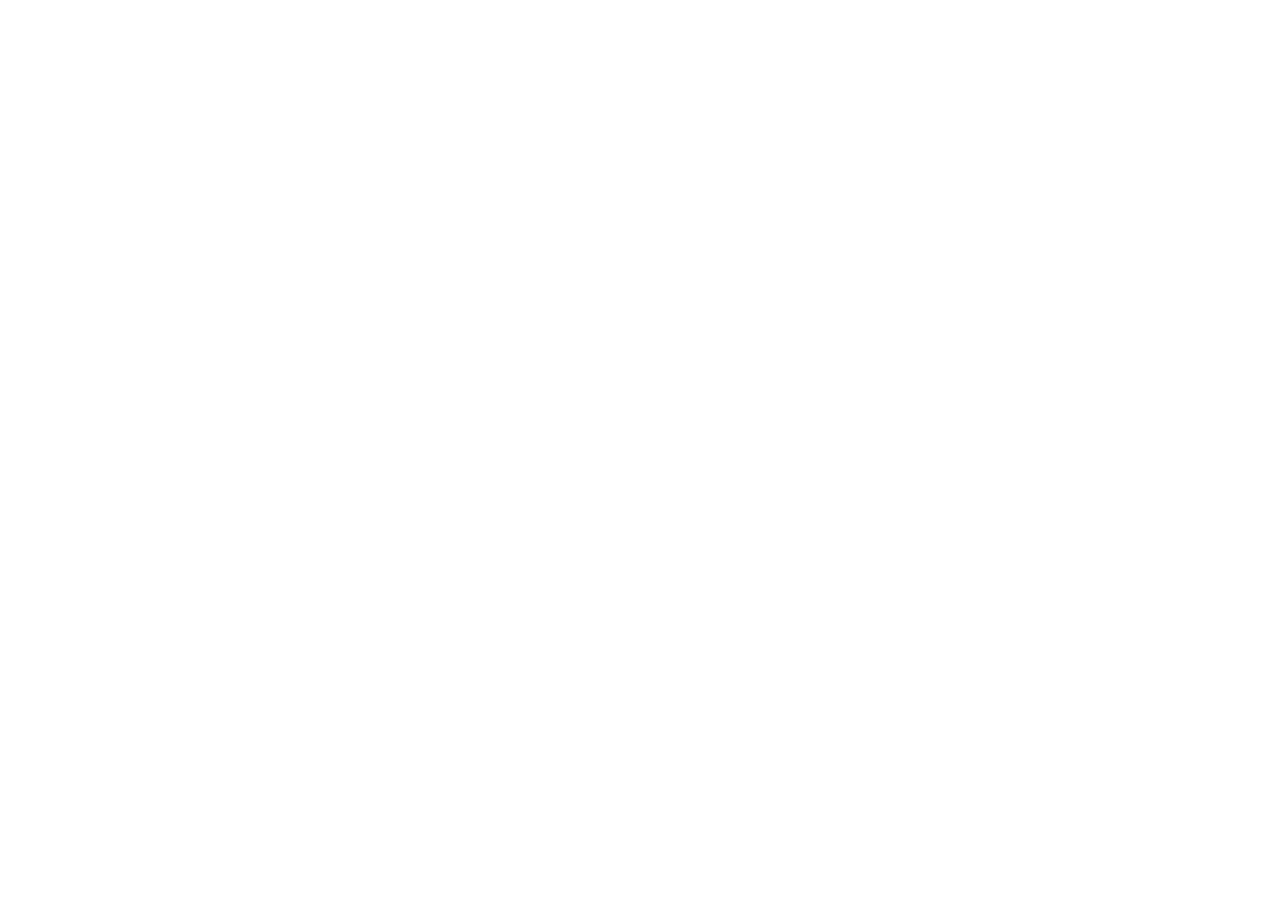
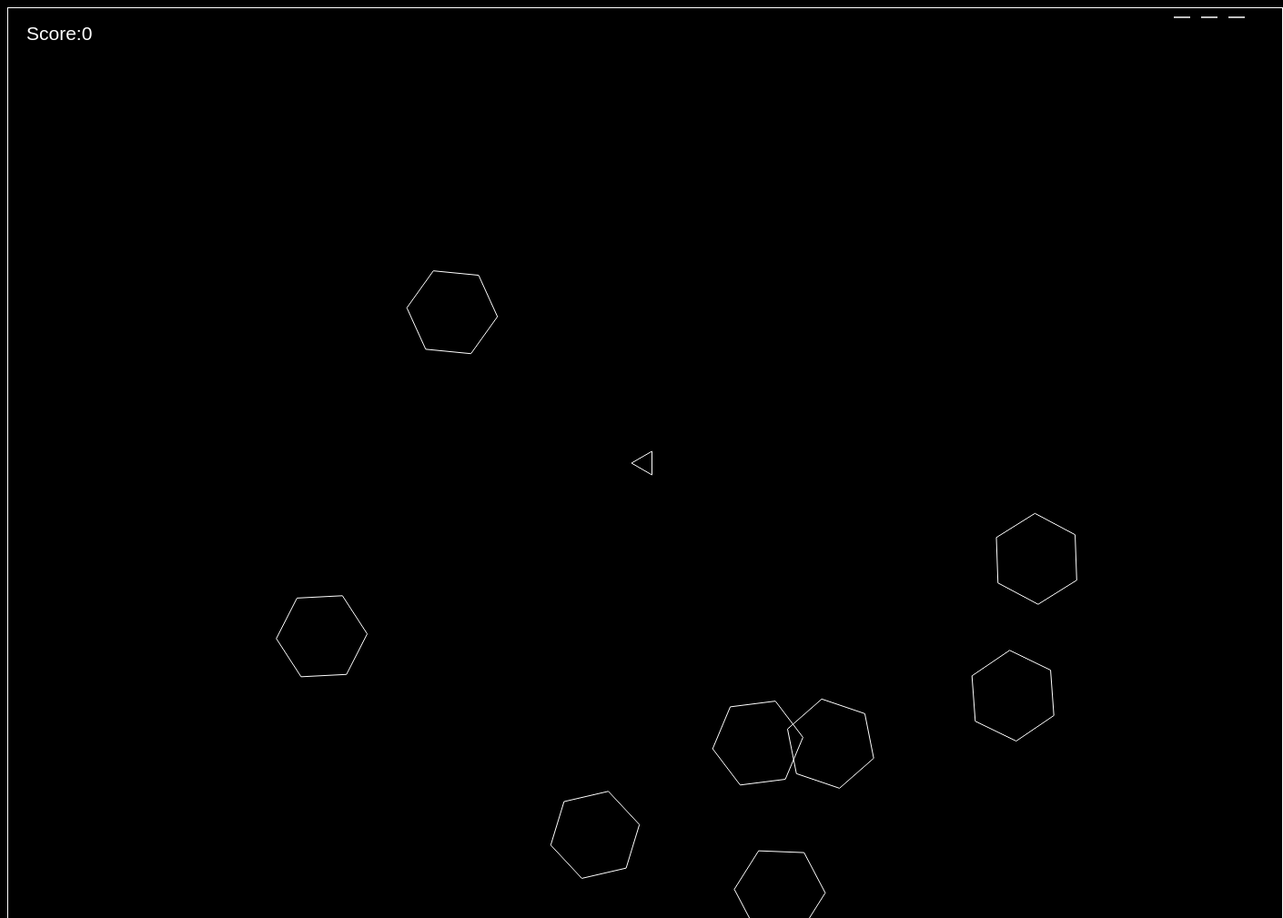
Before and after one commit to Smrtnyk/Asteroids-js, a website: page index.html in a window 1280 px wide. Shown: the top 1009 px of the page at 91% size, 1410 px wide, since content can reach past the window. Before the commit the page ends 800 px from the top, so only its background shows below. Drawn offline with Linux system fonts and the light colour scheme.

Commit message:
First playable version

```diff
--- a/index.html
+++ b/index.html
@@ -5,6 +5,12 @@
     <meta name="viewport" content="width=device-width, initial-scale=1.0" />
     <meta http-equiv="X-UA-Compatible" content="ie=edge" />
     <title>Asteroids</title>
+    <link rel="stylesheet" href="/style.css" />
+    <script src="/main.js"></script>
   </head>
-  <body></body>
+  <body>
+    <div id="container">
+      <canvas id="my-canvas"></canvas>
+    </div>
+  </body>
 </html>
--- a/main.js
+++ b/main.js
@@ -0,0 +1,306 @@
+let canvas;
+let ctx;
+let canvasWidth = 1400;
+let canvasHeight = 1000;
+let ship;
+let keys = [];
+let bullets = [];
+let asteroids = [];
+let score = 0;
+let lives = 3;
+
+document.addEventListener("DOMContentLoaded", SetupCanvas);
+
+function SetupCanvas() {
+  canvas = document.getElementById("my-canvas");
+  ctx = canvas.getContext("2d");
+  canvas.width = canvasWidth;
+  canvas.height = canvasHeight;
+  ctx.fillStyle = "black";
+  ctx.fillRect(0, 0, canvas.width, canvas.height);
+  ship = new Ship();
+
+  for (let i = 0; i < 8; i++) {
+    asteroids.push(new Asteroid());
+  }
+
+  document.body.addEventListener("keydown", function(e) {
+    keys[e.keyCode] = true;
+  });
+  document.body.addEventListener("keyup", function(e) {
+    keys[e.keyCode] = false;
+    if (e.keyCode === 32) {
+      bullets.push(new Bullet(ship.angle));
+    }
+  });
+  Render();
+}
+
+class Ship {
+  constructor() {
+    this.visible = true;
+    this.x = canvasWidth / 2;
+    this.y = canvasHeight / 2;
+    this.movingForward = false;
+    this.speed = 0.1;
+    this.velX = 0;
+    this.velY = 0;
+    this.rotateSpeed = 0.001;
+    this.radius = 15;
+    this.angle = 0;
+    this.strokeColor = "white";
+    this.noseX = canvasWidth / 2 + 15;
+    this.noseY = canvasHeight / 2;
+  }
+
+  Rotate(dir) {
+    this.angle += this.rotateSpeed * dir;
+  }
+
+  Update() {
+    let radians = (this.angle / Math.PI) * 180;
+    if (this.movingForward) {
+      this.velX += Math.cos(radians) * this.speed;
+      this.velY += Math.sin(radians) * this.speed;
+    }
+    if (this.x < this.radius) {
+      this.x = canvas.width;
+    }
+    if (this.x > canvas.width) {
+      this.x = this.radius;
+    }
+    if (this.y < this.radius) {
+      this.y = canvas.height;
+    }
+    if (this.y > canvas.height) {
+      this.y = this.radius;
+    }
+    this.velX *= 0.99;
+    this.velY *= 0.99;
+
+    this.x -= this.velX;
+    this.y -= this.velY;
+  }
+
+  Draw() {
+    ctx.strokeStyle = this.strokeColor;
+    ctx.beginPath();
+    let vertAngle = (Math.PI * 2) / 3;
+    let radians = (this.angle / Math.PI) * 180;
+    this.noseX = this.x - this.radius * Math.cos(radians);
+    this.noseY = this.y - this.radius * Math.sin(radians);
+    for (let i = 0; i < 3; i++) {
+      ctx.lineTo(
+        this.x - this.radius * Math.cos(vertAngle * i + radians),
+        this.y - this.radius * Math.sin(vertAngle * i + radians)
+      );
+    }
+
+    ctx.closePath();
+    ctx.stroke();
+  }
+}
+
+class Bullet {
+  constructor(angle) {
+    this.visible = true;
+    this.x = ship.noseX;
+    this.y = ship.noseY;
+    this.angle = angle;
+    this.height = 4;
+    this.width = 4;
+    this.speed = 5;
+    this.velX = 0;
+    this.velY = 0;
+  }
+
+  Update() {
+    let radians = (this.angle / Math.PI) * 180;
+    this.x -= Math.cos(radians) * this.speed;
+    this.y -= Math.sin(radians) * this.speed;
+  }
+
+  Draw() {
+    ctx.fillStyle = "white";
+    ctx.fillRect(this.x, this.y, this.width, this.height);
+  }
+}
+
+class Asteroid {
+  constructor(x, y, radius, level, collisionRadius) {
+    this.visible = true;
+    this.x = x || Math.floor(Math.random() * canvasWidth);
+    this.y = y || Math.floor(Math.random() * canvasHeight);
+    this.speed = 5;
+    this.radius = radius || 50;
+    this.angle = Math.floor(Math.random() * 359);
+    this.strokeColor = "white";
+    this.collisionRadius = collisionRadius || 46;
+    this.level = level || 1;
+  }
+
+  Update() {
+    let radians = (this.angle / Math.PI) * 180;
+    this.x += Math.cos(radians) * this.speed;
+    this.y += Math.sin(radians) * this.speed;
+    if (this.x < this.radius) {
+      this.x = canvas.width;
+    }
+    if (this.x > canvas.width) {
+      this.x = this.radius;
+    }
+    if (this.y < this.radius) {
+      this.y = canvas.height;
+    }
+    if (this.y > canvas.height) {
+      this.y = this.radius;
+    }
+  }
+
+  Draw() {
+    ctx.beginPath();
+    let vertAngle = (Math.PI * 2) / 6;
+    let radians = (this.angle / Math.PI) * 180;
+
+    for (let i = 0; i < 6; i++) {
+      ctx.lineTo(
+        this.x - this.radius * Math.cos(vertAngle * i + radians),
+        this.y - this.radius * Math.sin(vertAngle * i + radians)
+      );
+    }
+
+    ctx.closePath();
+    ctx.stroke();
+  }
+}
+
+function CircleCollision(p1x, p1y, r1, p2x, p2y, r2) {
+  let radiusSum;
+  let xDiff;
+  let yDiff;
+  radiusSum = r1 + r2;
+  xDiff = p1x - p2x;
+  yDiff = p1y - p2y;
+  if (radiusSum > Math.sqrt(xDiff * xDiff + yDiff * yDiff)) {
+    return true;
+  } else {
+    return false;
+  }
+}
+
+function DrawLifeShips() {
+  let startX = 1350;
+  let startY = 10;
+  let points = [[9, 9], [-9, 9]];
+  ctx.strokeStyle = "white";
+  for (let i = 0; i < lives; i++) {
+    ctx.beginPath();
+    ctx.moveTo(startX, startY);
+    for (let j = 0; j < points.length; j++) {
+      ctx.lineTo(startX + points[j][0], startY, points[j][1]);
+    }
+    ctx.closePath();
+    ctx.stroke();
+    startX -= 30;
+  }
+}
+
+function Render() {
+  ship.movingForward = keys[87];
+  if (keys[68]) {
+    ship.Rotate(1);
+  }
+  if (keys[65]) {
+    ship.Rotate(-1);
+  }
+  ctx.clearRect(0, 0, canvasWidth, canvasHeight);
+
+  ctx.fillStyle = "white";
+  ctx.font = "21px Arial";
+  ctx.fillText("Score:" + score.toString(), 20, 35);
+  if (lives <= 0) {
+    ship.visible = false;
+    ctx.fillStyle = "white";
+    ctx.font = "50px Arial";
+    ctx.fillText("GAME OVER", canvasWidth / 2 - 150, canvasHeight / 2);
+  }
+
+  DrawLifeShips();
+
+  if (asteroids.length !== 0) {
+    for (let k = 0; k < asteroids.length; k++) {
+      if (
+        CircleCollision(
+          ship.x,
+          ship.y,
+          11,
+          asteroids[k].x,
+          asteroids[k].y,
+          asteroids[k].collisionRadius
+        )
+      ) {
+        ship.x = canvasWidth / 2;
+        ship.y = canvasHeight / 2;
+        ship.velX = 0;
+        ship.velY = 0;
+        lives -= 1;
+      }
+    }
+  }
+
+  if (asteroids.length !== 0 && bullets.length !== 0) {
+    loop1: for (let l = 0; l < asteroids.length; l++) {
+      for (let m = 0; m < bullets.length; m++) {
+        if (
+          CircleCollision(
+            bullets[m].x,
+            bullets[m].y,
+            3,
+            asteroids[l].x,
+            asteroids[l].y,
+            asteroids[l].collisionRadius
+          )
+        ) {
+          if (asteroids[l].level === 1) {
+            asteroids.push(
+              new Asteroid(asteroids[l].x - 5, asteroids[l].y - 5, 25, 2, 22)
+            );
+            asteroids.push(
+              new Asteroid(asteroids[l].x + 5, asteroids[l].y + 5, 25, 2, 22)
+            );
+          } else if (asteroids[l].level === 2) {
+            asteroids.push(
+              new Asteroid(asteroids[l].x - 5, asteroids[l].y - 5, 15, 3, 12)
+            );
+            asteroids.push(
+              new Asteroid(asteroids[l].x + 5, asteroids[l].y + 5, 15, 3, 12)
+            );
+          }
+          asteroids.splice(l, 1);
+          bullets.splice(m, 1);
+          score += 20;
+          break loop1;
+        }
+      }
+    }
+  }
+
+  if (ship.visible) {
+    ship.Update();
+    ship.Draw();
+  }
+
+  if (bullets.length !== 0) {
+    for (let i = 0; i < bullets.length; i++) {
+      bullets[i].Update();
+      bullets[i].Draw();
+    }
+  }
+  if (asteroids.length !== 0) {
+    for (let j = 0; j < asteroids.length; j++) {
+      asteroids[j].Update();
+      asteroids[j].Draw(j);
+    }
+  }
+  requestAnimationFrame(Render);
+}
--- /dev/null
+++ b/style.css
@@ -0,0 +1,13 @@
+body {
+  background: black;
+}
+
+#container {
+  max-width: 1400px;
+  margin: auto;
+}
+
+#my-canvas {
+  background: black;
+  border: 1px solid #fff;
+}
```
